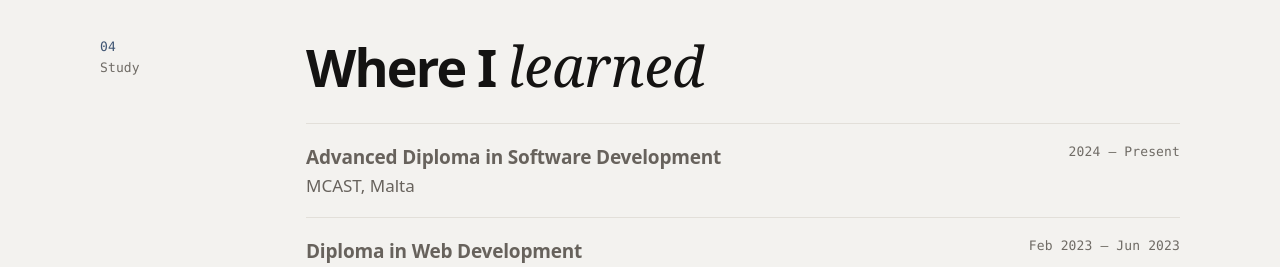
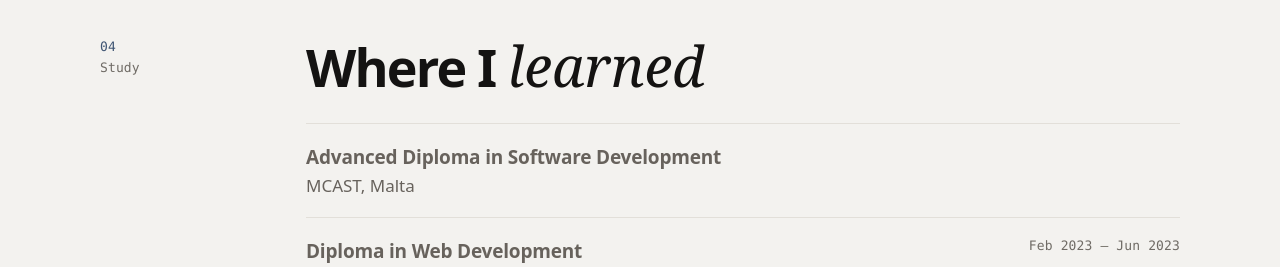
Before and after one commit to isabellazachary/isabellazachary.github.io, a plain HTML site: page index.html in a window 1280 px wide. Shown: the part 5160-5427 px from the top of the page. Drawn offline with Linux system fonts and the light colour scheme; a script that the page names is missing.

Commit message:
Education: no dates on the MCAST line

```diff
--- a/index.html
+++ b/index.html
@@ -611,7 +611,7 @@
       <div>
         <h2 class="rv">Where I <em class="s">learned</em></h2>
         <div class="edu rv">
-          <div><span><b>Advanced Diploma in Software Development</b><br />MCAST, Malta</span><span class="mono">2024 – Present</span></div>
+          <div><span><b>Advanced Diploma in Software Development</b><br />MCAST, Malta</span></div>
           <div><span><b>Diploma in Web Development</b><br />NIIT</span><span class="mono">Feb 2023 – Jun 2023</span></div>
         </div>
       </div>
```
